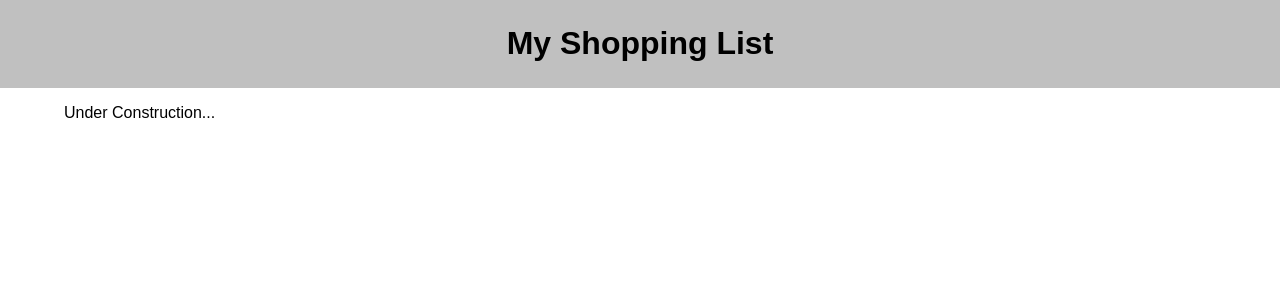
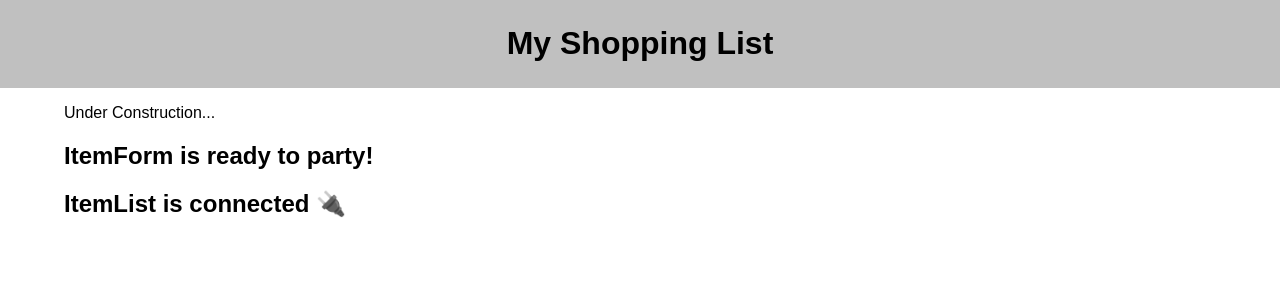
Before and after one commit to danpatha/group-fs-react-shopping-list-pod2, a React (Create React App) app: page / in a window 1280 px wide. Shown: the top 300 px of the page. Built offline with nearby package versions, Linux system fonts and the light colour scheme.

Commit message:
set up itemForm and ItemList components and source them into App.js

```diff
--- a/src/components/App/App.jsx
+++ b/src/components/App/App.jsx
@@ -1,6 +1,8 @@
 import React from 'react';
 
-import Header from '../Header/Header.jsx'
+import ItemForm from '../ItemForm/ItemForm';
+import ItemList from '../ItemList/ItemList';
+import Header from '../Header/Header.jsx';
 import './App.css';
 
 
@@ -10,6 +12,14 @@ function App() {
             <Header />
             <main>
                 <p>Under Construction...</p>
+                <ItemForm
+                    // addItem={addItem}
+                />
+
+                <ItemList
+                    // itemList={itemList}
+                />
+
             </main>
         </div>
     );
--- /dev/null
+++ b/src/components/ItemForm/ItemForm.jsx
@@ -0,0 +1,11 @@
+import { useState } from 'react';
+
+function ItemForm(){
+
+
+    return(
+        <h2> ItemForm is ready to party!</h2>
+    );
+}
+
+export default ItemForm;
--- /dev/null
+++ b/src/components/ItemList/ItemList.jsx
@@ -0,0 +1,10 @@
+
+
+function ItemList(){
+
+    return(
+        <h2>ItemList is connected 🔌 </h2>
+    );
+}
+
+export default ItemList;
```
Also changed, not shown: 1 other file (tests, documents, lock files or other folders).
